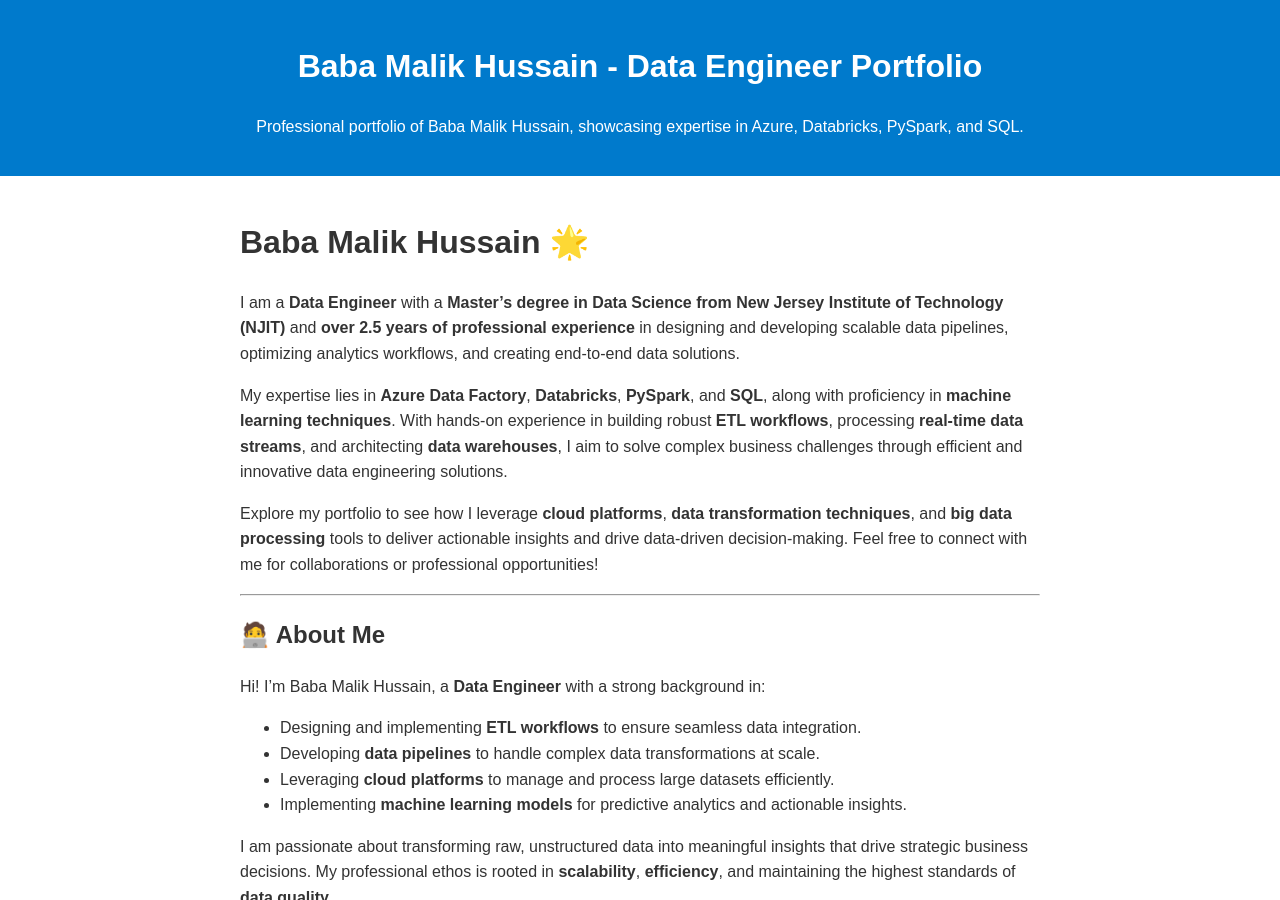
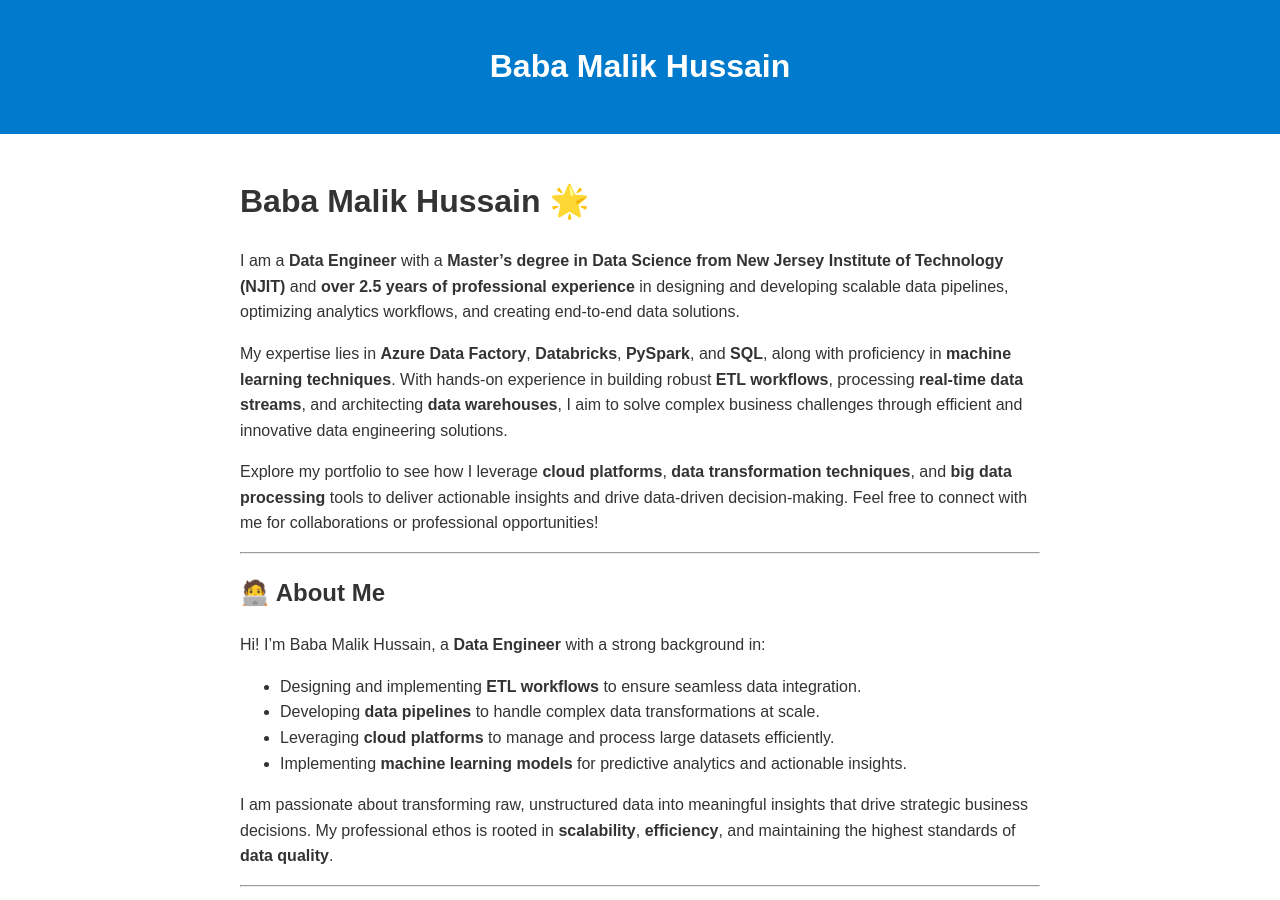
Before and after one commit to BabaMalik/portfolio, a Jekyll site: the page built from README.md, in a window 1280 px wide and 900 px high. Built offline with Jekyll 4.4.1, drawn with Linux system fonts in a browser that asks for light colours; our own code applies the rules of GitHub Pages for plain Markdown files; some of the changed text lies outside the part shown.

Commit message:
Update _config.yml

```diff
--- a/_config.yml
+++ b/_config.yml
@@ -1,8 +1,6 @@
-title: "Baba Malik Hussain - Data Engineer Portfolio"
-description: "Professional portfolio of Baba Malik Hussain, showcasing expertise in Azure, Databricks, PySpark, and SQL."
-author: "Baba Malik Hussain"
+title: "Baba Malik Hussain"
 baseurl: ""
-url: "https://yourusername.github.io" # Replace with your GitHub Pages URL
+url: "https://babamalik.github.io"
 theme: minima
 markdown: kramdown
 paginate: 5
```
